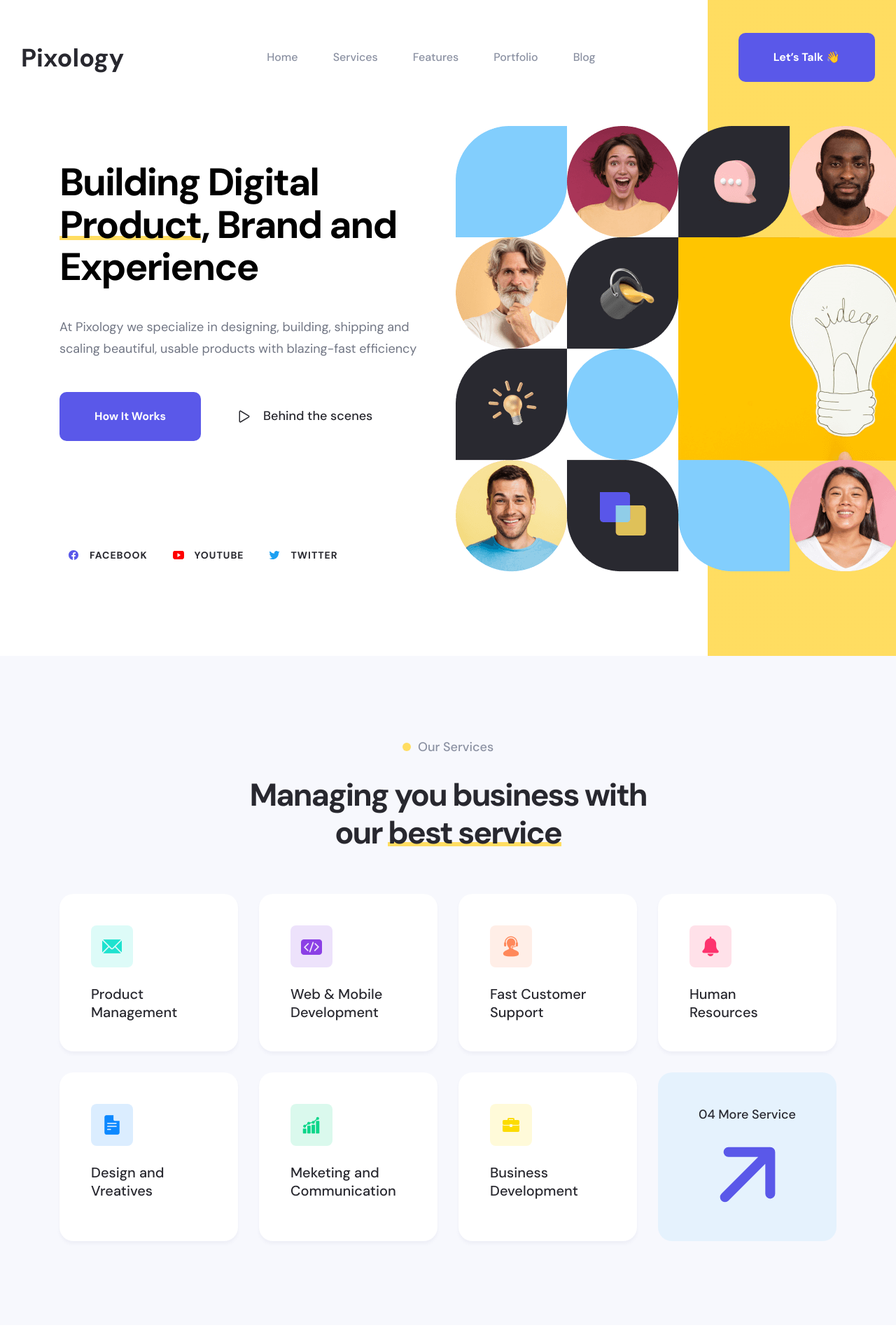
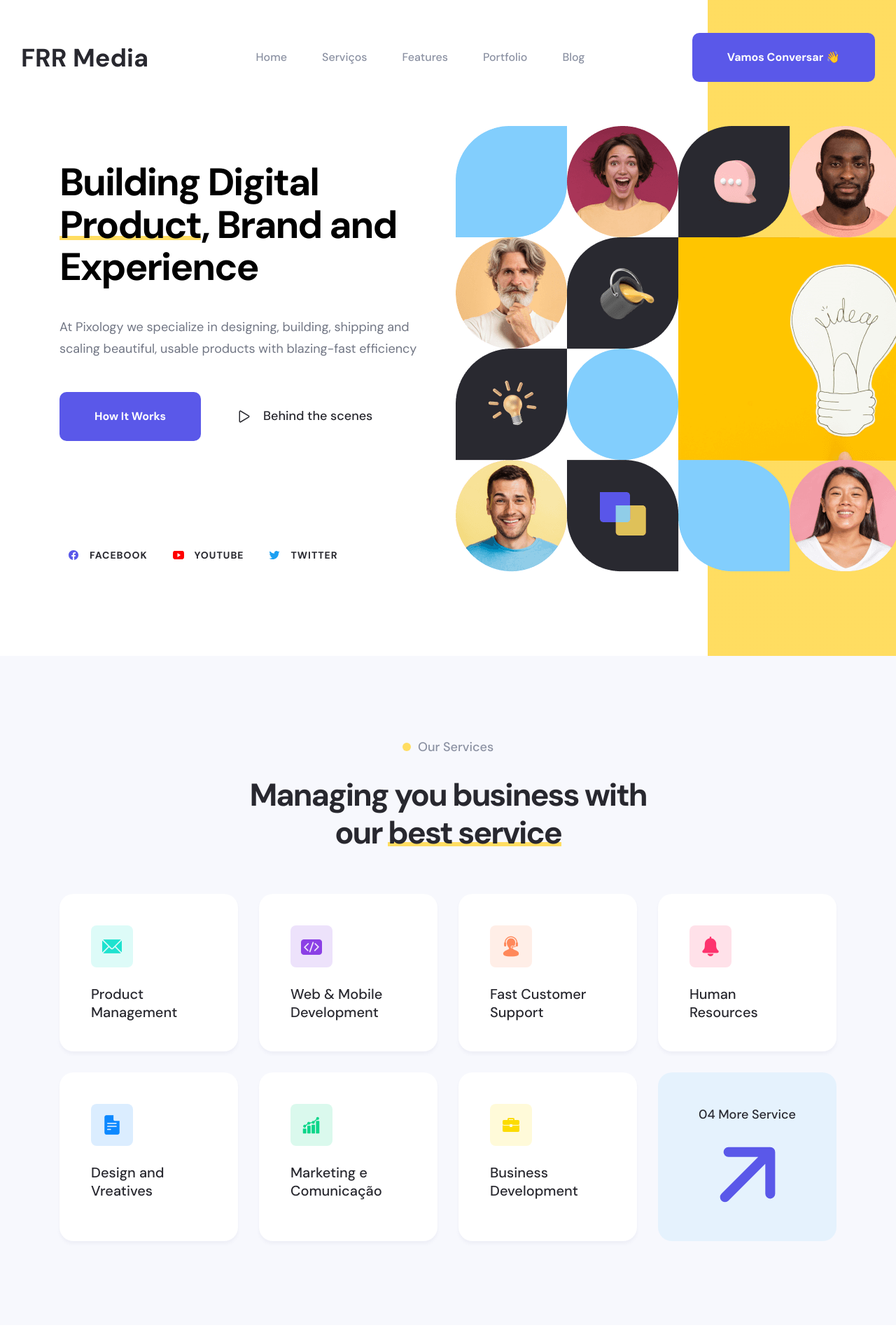
Before and after one commit to FelipeFerreiraReis777/FFR-Media, a plain HTML site: page index.html in a window 1280 px wide. Shown: the top 1900 px of the page at 70% size. Drawn offline with nearby package versions, Linux system fonts and the light colour scheme.

Commit message:
Commit 2

```diff
--- a/index.html
+++ b/index.html
@@ -5,7 +5,7 @@
   <meta charset="UTF-8">
   <meta http-equiv="X-UA-Compatible" content="IE=edge">
   <meta name="viewport" content="width=device-width, initial-scale=1.0">
-  <title>Pixology - Building Digital Product</title>
+  <title>FRR Media</title>
 
   <!--
     - favicon
@@ -40,12 +40,12 @@
   <header class="header" data-header>
     <div class="container">
 
-      <a href="#" class="logo">Pixology</a>
+      <a href="#" class="logo">FRR Media</a>
 
       <nav class="navbar" data-navbar>
 
         <div class="wrapper">
-          <a href="#" class="logo">Pixology</a>
+          <a href="#" class="logo">FRR Media</a>
 
           <button class="nav-close-btn" aria-label="close menu" data-nav-toggler>
             <ion-icon name="close-outline" aria-hidden="true"></ion-icon>
@@ -59,7 +59,7 @@
           </li>
 
           <li class="navbar-item">
-            <a href="#service" class="navbar-link" data-nav-link>Services</a>
+            <a href="#service" class="navbar-link" data-nav-link>Serviços</a>
           </li>
 
           <li class="navbar-item">
@@ -82,7 +82,7 @@
         <ion-icon name="menu-outline" aria-hidden="true"></ion-icon>
       </button>
 
-      <a href="#" class="btn btn-primary has-before has-after">Let’s Talk 👋</a>
+      <a href="#" class="btn btn-primary has-before has-after">Vamos Conversar 👋</a>
 
       <div class="overlay" data-nav-toggler data-overlay></div>
 
@@ -264,7 +264,7 @@
                 </div>
 
                 <h3 class="h3">
-                  <a href="#" class="card-title">Meketing and Communication</a>
+                  <a href="#" class="card-title">Marketing e Comunicação</a>
                 </h3>
 
               </div>
@@ -931,13 +931,13 @@
       <div class="footer-bottom">
 
         <p class="copyright">
-          &copy; 2022 Pixology. All Rights Reserved by codewithsadee
+          &copy; 2024 FRR Media. Todos os Direitos Reservados para Felipe Ferreira
         </p>
 
         <ul class="footer-bottom-list">
 
           <li>
-            <a href="#" class="footer-bottom-link">Terms and conditions</a>
+            <a href="#" class="footer-bottom-link">Termos e condições</a>
           </li>
 
           <li>
```
Also changed, not shown: assets/css/style.css (+0 -8 lines), assets/images/logo-frr-1.png (added), assets/images/logo-frr-2.png (added).
